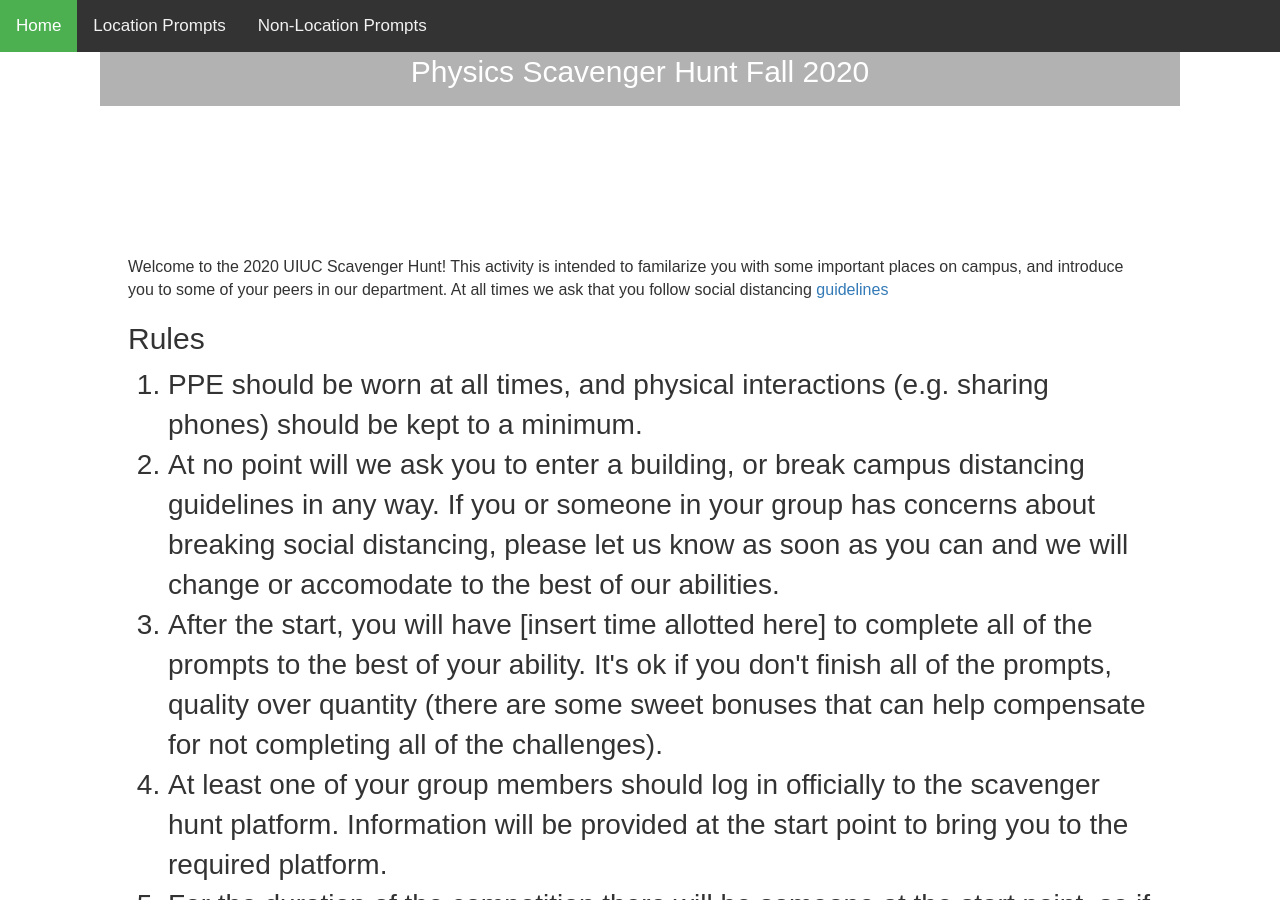
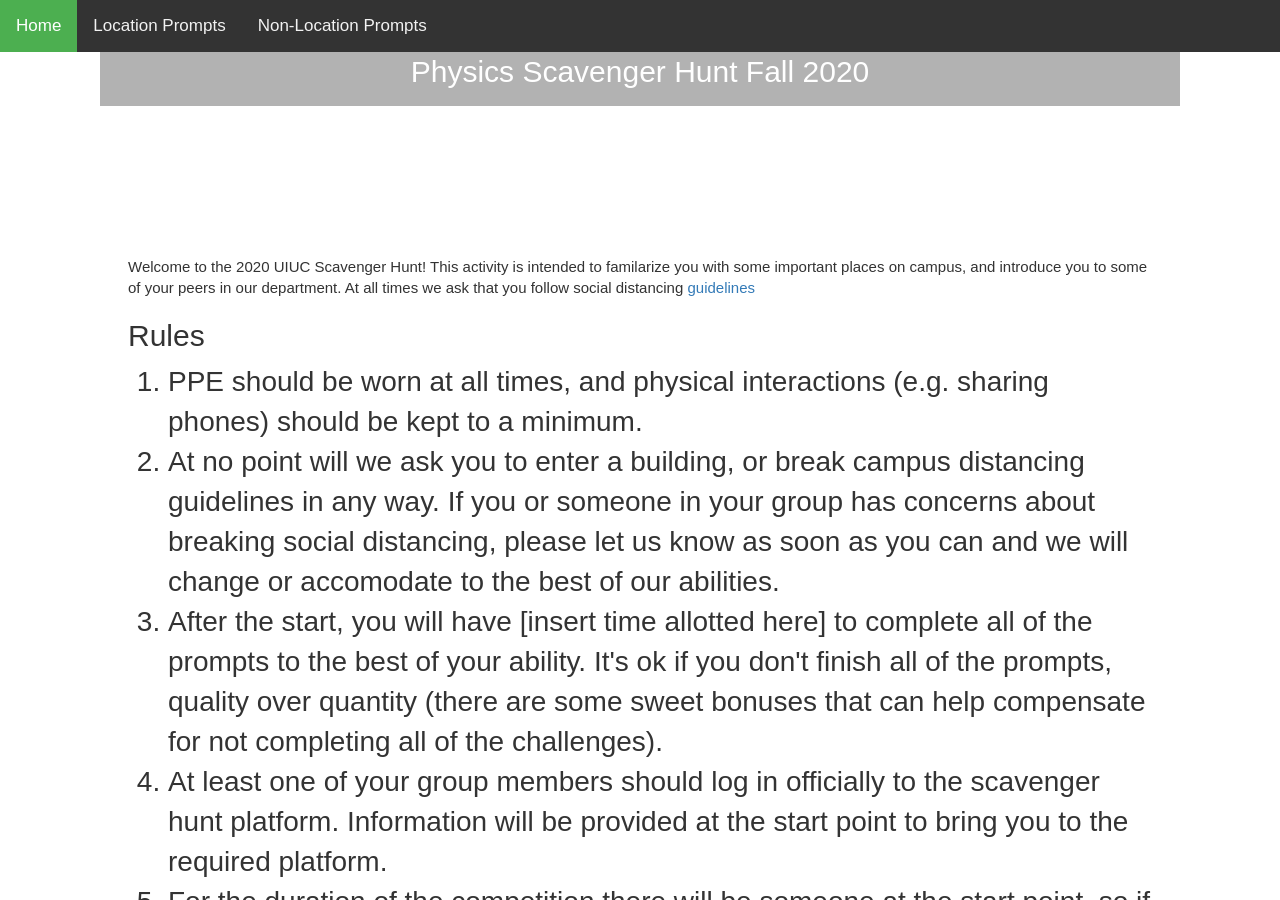
Before and after one commit to nsryan2/scav_hunt, a Jekyll site: the page built from index.html, in a window 1280 px wide and 900 px high, scrolled down 628 px. Built offline with Jekyll 4.4.1, drawn with Linux system fonts in a browser that asks for light colours; nearby versions of some CDN libraries.

Commit message:
Update index.html

```diff
--- a/index.html
+++ b/index.html
@@ -29,7 +29,7 @@ title: Home
 
 
 <div class="content">
-    <p style="font-size: medium;">
+    <p style="font-size: 15px;">
       Welcome to the 2020 UIUC Scavenger Hunt! This activity is intended to familarize you with some
       important places on campus, and introduce you to some of your peers in our department. At all times
       we ask that you follow social distancing <a href="https://drs.illinois.edu/Page/COVID19CampusSafety">guidelines</a>
@@ -37,7 +37,7 @@ title: Home
 
     <h2>Rules</h2>
 
-    <p style="font-size: medium;">
+    <p style="font-size: 15px;">
       <ol>
         <li>
           PPE should be worn at all times, and physical interactions (e.g. sharing phones) should be kept to a minimum.
@@ -81,10 +81,10 @@ title: Home
 
     <h2>Points</h2>
 
-    <p style="font-size: medium;">The amount of points each prompt is worth will be listed alongside the prompt itself, as well as any bonus points you
+    <p style="font-size: 15px;">The amount of points each prompt is worth will be listed alongside the prompt itself, as well as any bonus points you
     may be able to aquire for it.</p>
 
     <h2>Prizes</h2>
 
-    <p style="font-size: medium;">Prizes will be awarded at the end for all participants, and for the teams with the top three scores.</p>
+    <p style="font-size: 15px;">Prizes will be awarded at the end for all participants, and for the teams with the top three scores.</p>
 </div>
```
